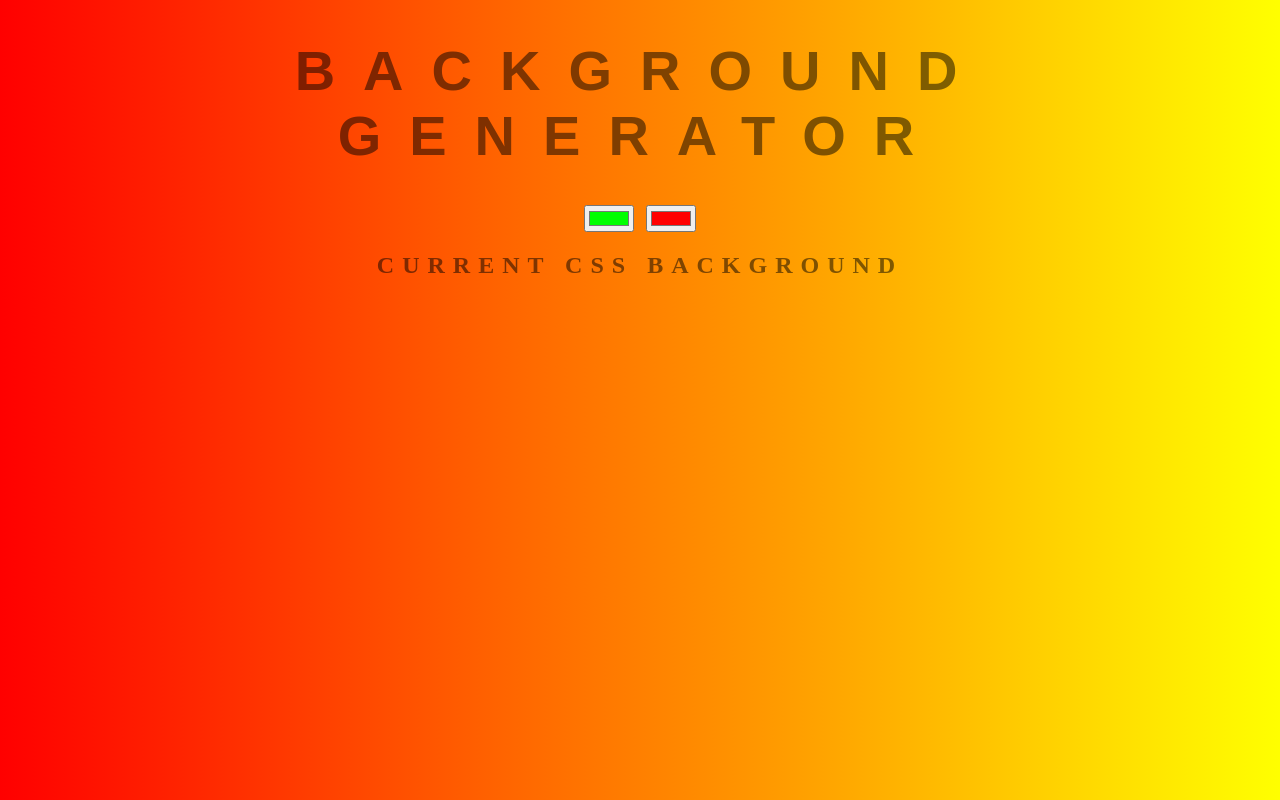
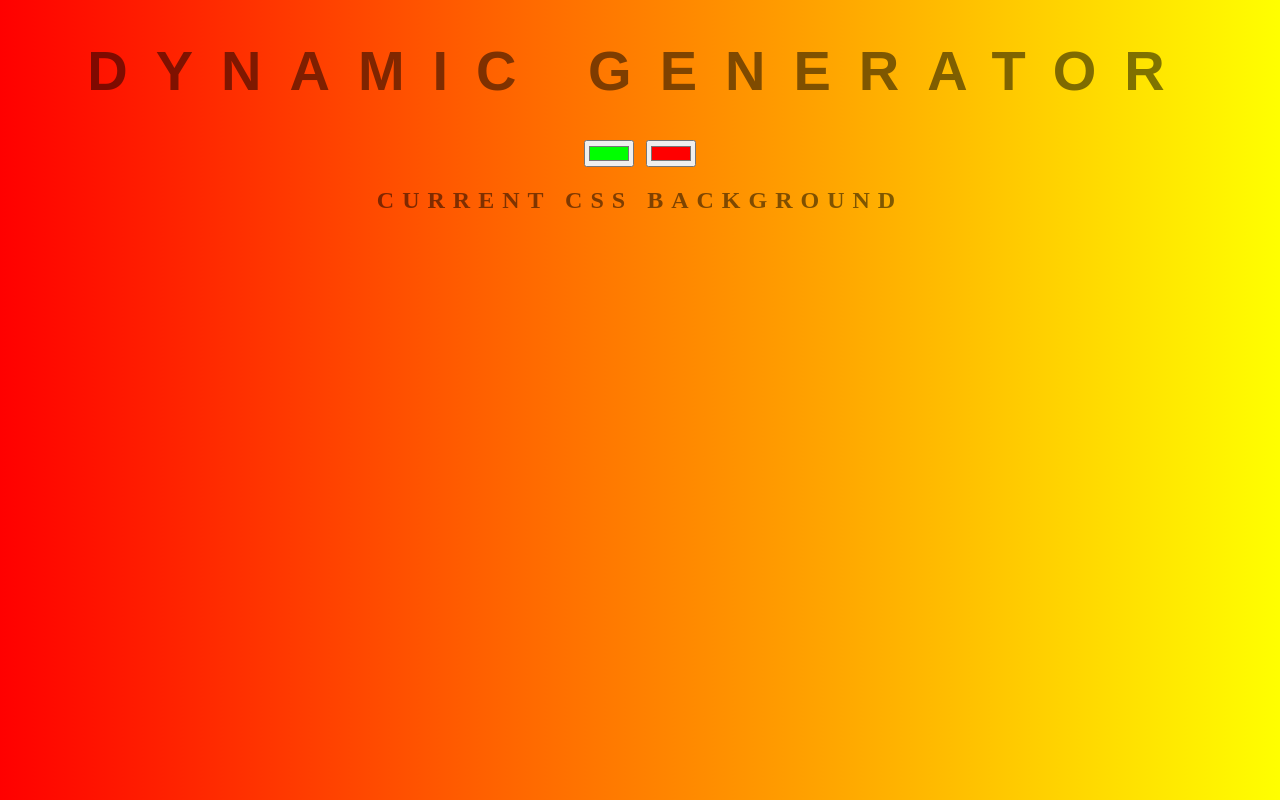
Before and after one commit to Sedra313/background-generator, a plain HTML site: page index.html in a window 1280 px wide. Drawn offline with Linux system fonts and the light colour scheme.

Commit message:
changing title

```diff
--- a/index.html
+++ b/index.html
@@ -5,7 +5,7 @@
 	<link rel="stylesheet" type="text/css" href="style.css">
 </head>
 <body id="gradient">
-	<h1>Background Generator</h1>
+	<h1>Dynamic Generator</h1>
 	<input oninput = "setGradiant()" class="color1" type="color" name="color1" value="#00ff00">
 	<input oninput = "setGradiant()"class="color2" type="color" name="color2" value="#ff0000">
 	<h2>Current CSS Background</h2>
```
